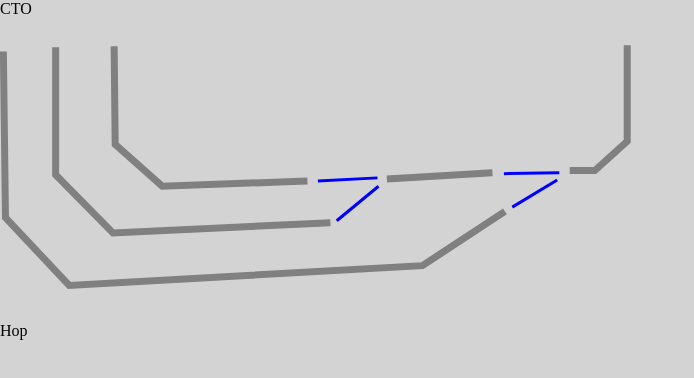
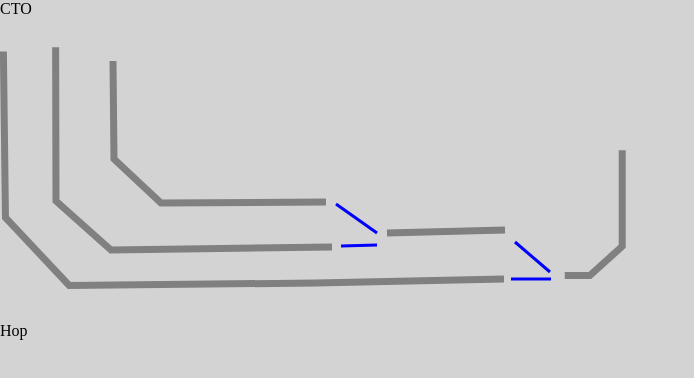
Before and after one commit to banyanshade-software/train_ctl_sw, a plain HTML site: page trainctl/uitrack/uitrack.html in a window 1280 px wide. Shown: the whole page, without its empty margins (0-694 px from the left). Drawn offline with Linux system fonts and the light colour scheme.

Commit message:
turnout in CTO

```diff
--- a/trainctl/uitrack/uitrack.html
+++ b/trainctl/uitrack/uitrack.html
@@ -2,63 +2,38 @@
 <!DOCTYPE html PUBLIC "-//W3C//DTD XHTML 1.0 Strict//EN" "http://www.w3.org/TR/xhtml1/DTD/xhtml1-strict.dtd">
 <html xmlns="http://www.w3.org/1999/xhtml" xmlns:svg="http://www.w3.org/2000/svg" xmlns:xlink="http://www.w3.org/1999/xlink" xmlns:dc="http://purl.org/dc/elements/1.1/" xmlns:cc="http://web.resource.org/cc/" xmlns:rdf="http://www.w3.org/1999/02/22-rdf-syntax-ns#" xmlns:sodipodi="http://sodipodi.sourceforge.net/DTD/sodipodi-0.dtd" xmlns:inkscape="http://www.inkscape.org/namespaces/inkscape" width="480px" height="360px" viewBox="0 0 480 360" style="zoom: 1;">
     <head>
-        <meta content="user-scalable=no, initial-scale=0.5" name="viewport" />
-    </head>
-
+    <meta content="user-scalable=no, initial-scale=0.5" name="viewport" /></head>
     <style>
-        .blk {
-            stroke-width: 7px;
-            stroke: gray;
-        }
-        .to-s {
-            stroke-width: 3px;
-            stroke: blue;
-        }
-        .to-t {
-            stroke-width: 3px;
-            stroke: blue;
-        }
-    /*
-        #BLK2 {
-            stroke: red;
-        }
-        #BLK0 {
-            stroke: green;
-        }
-        #to0t { stroke-width: 5px;}
-        #to0s { stroke-width: 1px;}
-     */
+        .blk { stroke-width: 7px; stroke: gray; }
+        .to-s { stroke-width: 3px; stroke: blue; }
+        .to-t { stroke-width: 3px; stroke: blue; }
+        /* #BLK2 { stroke: red; } #BLK0 { stroke: green; } #to0t { stroke-width: 5px;} #to0s { stroke-width: 1px;} */
     </style>
-
-    <body style="border: 0px; margin: 0px; padding: 0px; offset: 0px; width: 640px; xxxheight: 744px; background-color:lightgrey;">
-        CTO</br>
-        <svg xmlns="http://www.w3.org/2000/svg" xmlns:xlink="http://www.w3.org/1999/xlink" cursor="crosshair" height="300px" id="svg_document" width="640px" version="1.1" preserveAspectRatio="xMidYMid meet" viewBox="0 0 640 300"><!-- Created with macSVG - https://macsvg.org/ - https://github.com/dsward2/macsvg/ -->
+    <body style="border: 0px; margin: 0px; padding: 0px; offset: 0px; width: 640px; xxxheight: 744px; background-color:lightgrey;">CTO
+        <svg xmlns="http://www.w3.org/2000/svg" xmlns:xlink="http://www.w3.org/1999/xlink" cursor="default" height="300px" id="svg_document" width="640px" version="1.1" preserveAspectRatio="xMidYMid meet" viewBox="0 0 640 300">
+            <!-- Created with macSVG - https://macsvg.org/ - https://github.com/dsward2/macsvg/ -->
             <title id="svg_document_title">Untitled.svg</title>
             <defs id="svg_document_defs"></defs>
             <g id="main_group">
-                <polyline class="blk" id="BLK2" points="114.146065,28.213497 115.19101,126.438202 162.213486,168.235962 307.460663,163.01123 " stroke="#000000"  stroke-width="3px" fill="none" transform="">
+                <polyline points="113,43 114,141 161,185 326,184 " stroke="#000000" id="BLK2" stroke-width="3px" class="blk" fill="none" transform="">
                 </polyline>
-                <polyline class="blk" id="BLK0" points="55.629215,29.258427 55.629215,156.741577 112.943817,214.876419 330.449432,204.80899 " stroke="#000000"  stroke-width="3px" fill="none" transform="">
+                <polyline points="55.629215,29.258427 56,183 111,232 332,229 " stroke="#000000" id="BLK0" stroke-width="3px" class="blk" fill="none" transform="">
                 </polyline>
-                <line class="blk" id="BLK1" stroke="#000000" y1="160.921341px"  x1="386.876404px" stroke-width="3px" y2="154.651688px" x2="492.415741px" transform="">
+                <line stroke="#000000" y1="215px" id="BLK1" x1="387px" stroke-width="3px" class="blk" y2="212px" x2="505px" transform="">
                 </line>
-                <polyline class="blk" id="BLK3" points="569.741577,152.561798 594.820251,152.561798 627.213501,123.303368 627.213501,27.168539 " stroke="#000000"  stroke-width="3px" fill="none" transform="">
+                <polyline points="564.741577,257.561798 589.820251,257.561798 622.213501,228.303375 622.213501,132.168549 " stroke="#000000" id="BLK3" stroke-width="3px" class="blk" fill="none" transform="">
                 </polyline>
-                <polyline class="blk" id="BLK4" points="504.955048,193.314606 422.40448,247.651688 69.213486,267.505615 5.47191,199.584274 3.382022,33.438202 " stroke="#000000" s stroke-width="3px" fill="none" transform="">
+                <polyline points="504,261 316,265 69.213486,267.505615 5.47191,199.584274 3.382022,33.438202 " stroke="#000000" id="BLK4" stroke-width="3px" class="blk" fill="none" s="" transform="">
                 </polyline>
-
-
-
-
-                <line class="to-s" id="to0s" stroke="#F0F000" y1="163.01123px"  x1="317.910126px" stroke-width="3px" y2="159.876404px" x2="377.471924px" transform="">
+                <line stroke="#F0F000" y1="186px" id="to0t" x1="336px" stroke-width="3px" class="to-s" y2="215px" x2="377px" transform="">
                 </line>
-                <line class="to-t" id="to0t" stroke="#000000" y1="168.235962px"  x1="378.516846px" stroke-width="3px" y2="202.719101px" x2="336.719116px" transform="">
+                <line stroke="#000000" y1="227px" id="to0s" x1="377px" stroke-width="3px" class="to-t" y2="228px" x2="341px" transform="">
                 </line>
-                <line class="to-s" id="to1s" stroke="#A0A000" y1="155.696625px"  x1="503.910126px" stroke-width="3px" y2="154.651688px" x2="559.292114px" transform="">
+                <line stroke="#A0A000" y1="224px" id="to1t" x1="515px" stroke-width="3px" class="to-s" y2="254px" x2="550px" transform="">
                 </line>
-                <line class="to-t" id="to1t" stroke="#000000" y1="161.966324px"  x1="557.202393px" stroke-width="3px" y2="189.134827px" x2="512.269653px" transform="">
+                <line stroke="#000000" y1="261px" id="to1s" x1="551px" stroke-width="3px" class="to-t" y2="261px" x2="511px" transform="">
                 </line>
             </g>
         </svg>
-        <br/>Hop<br/>
+        <br />Hop<br />
     </body></html>
```
Also changed, not shown: 5 other files.
